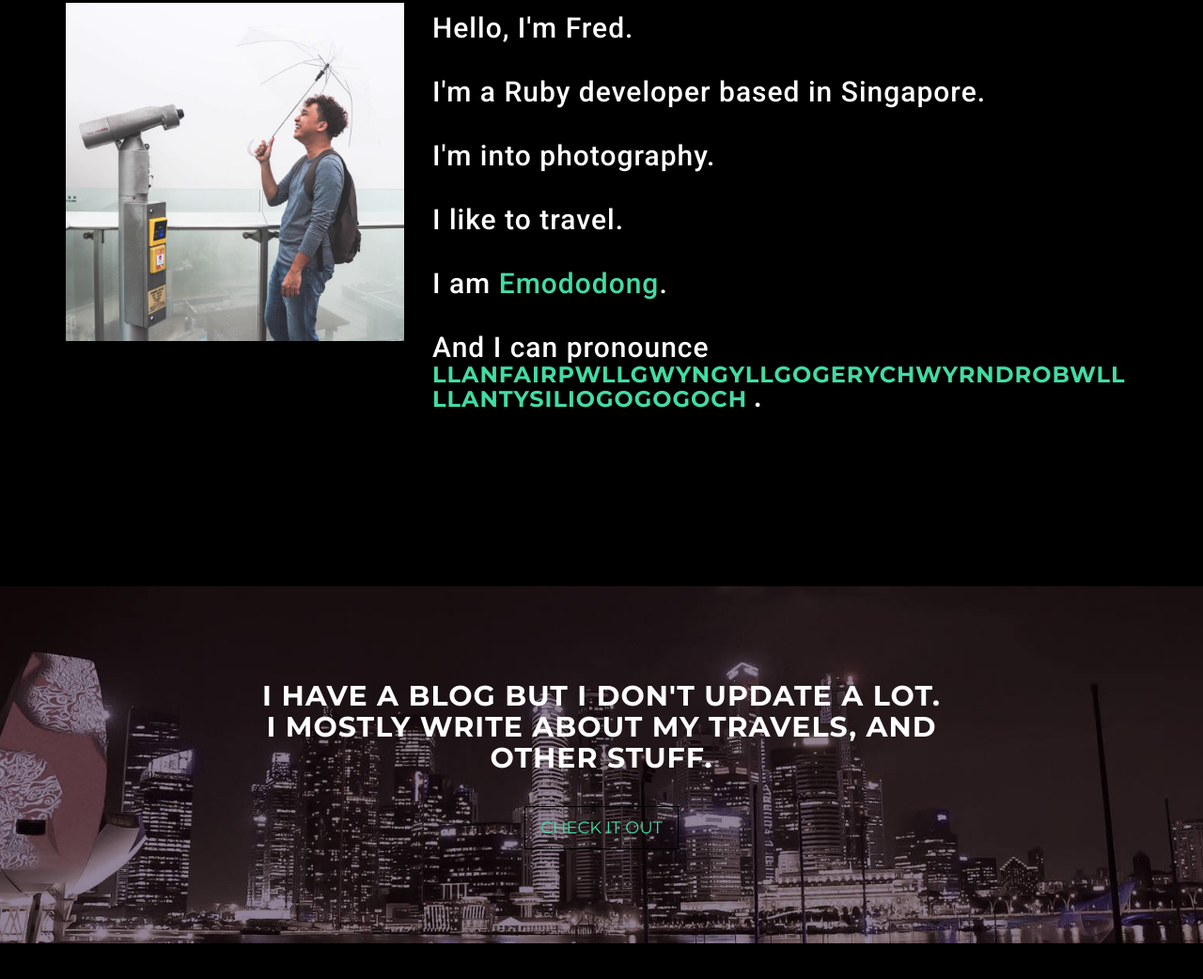
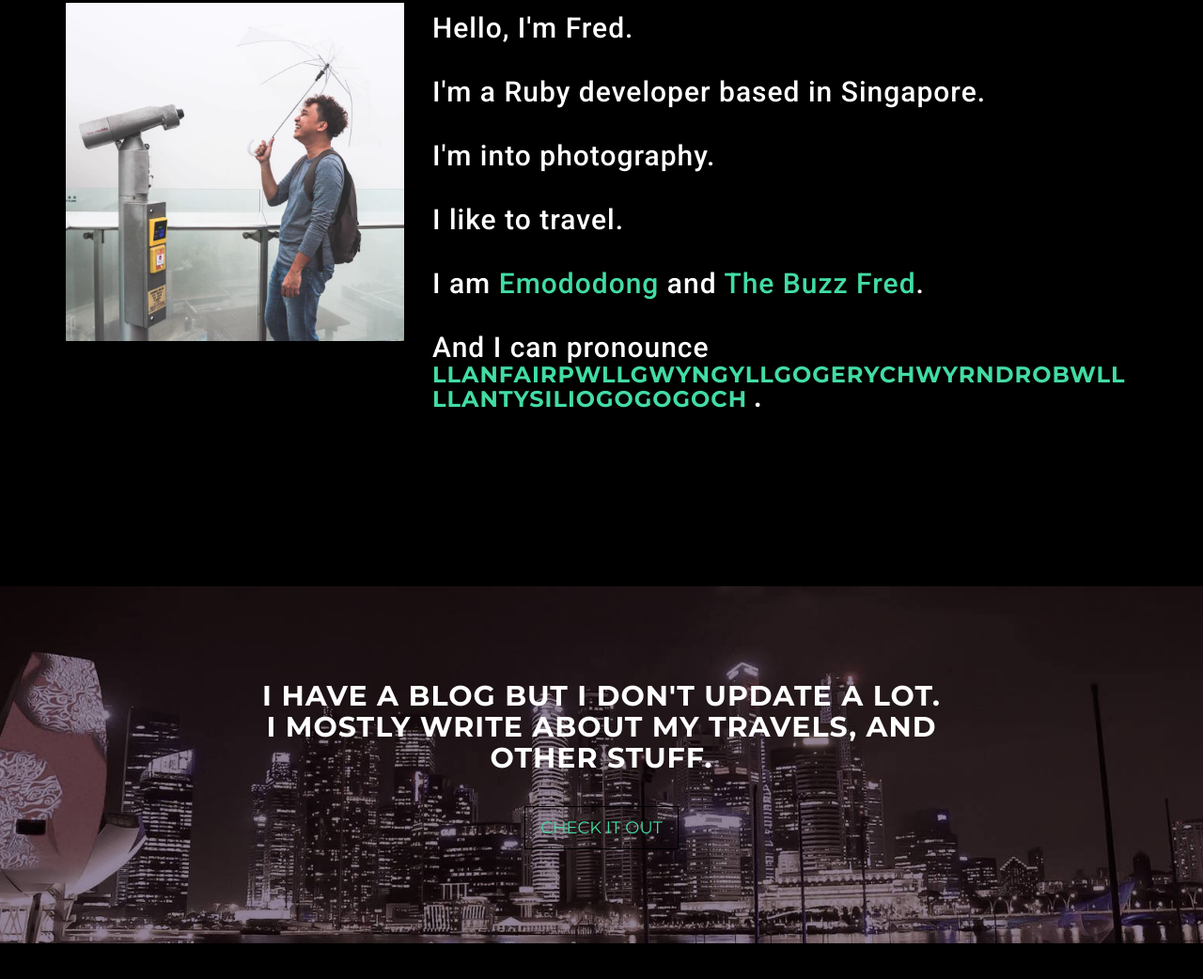
Before and after one commit to fredbaa/fredbaa.github.io, a plain HTML site: page index.html in a window 1280 px wide. Shown: the part 947-1989 px from the top of the page at 94% size. Drawn offline with Linux system fonts and the light colour scheme; some packages are replaced by stand-ins of ours.

Commit message:
added buzzfred

```diff
--- a/index.html
+++ b/index.html
@@ -90,7 +90,7 @@
                 <h2>I'm a Ruby developer based in Singapore.</h2>
                 <h2>I'm into photography.</h2>
                 <h2>I like to travel.</h2>
-                <h2>I am <a href="http://fb.com/AkoSiEmododong" target="_blank">Emododong</a>.</h2>
+                <h2>I am <a href="http://fb.com/AkoSiEmododong" target="_blank">Emododong</a> and <a href="http://fb.com/thebuzzfred" target="_blank">The Buzz Fred</a>.</h2>
                 <h2>
                   And I can pronounce
                   <span style="word-wrap: break-word;">
```
